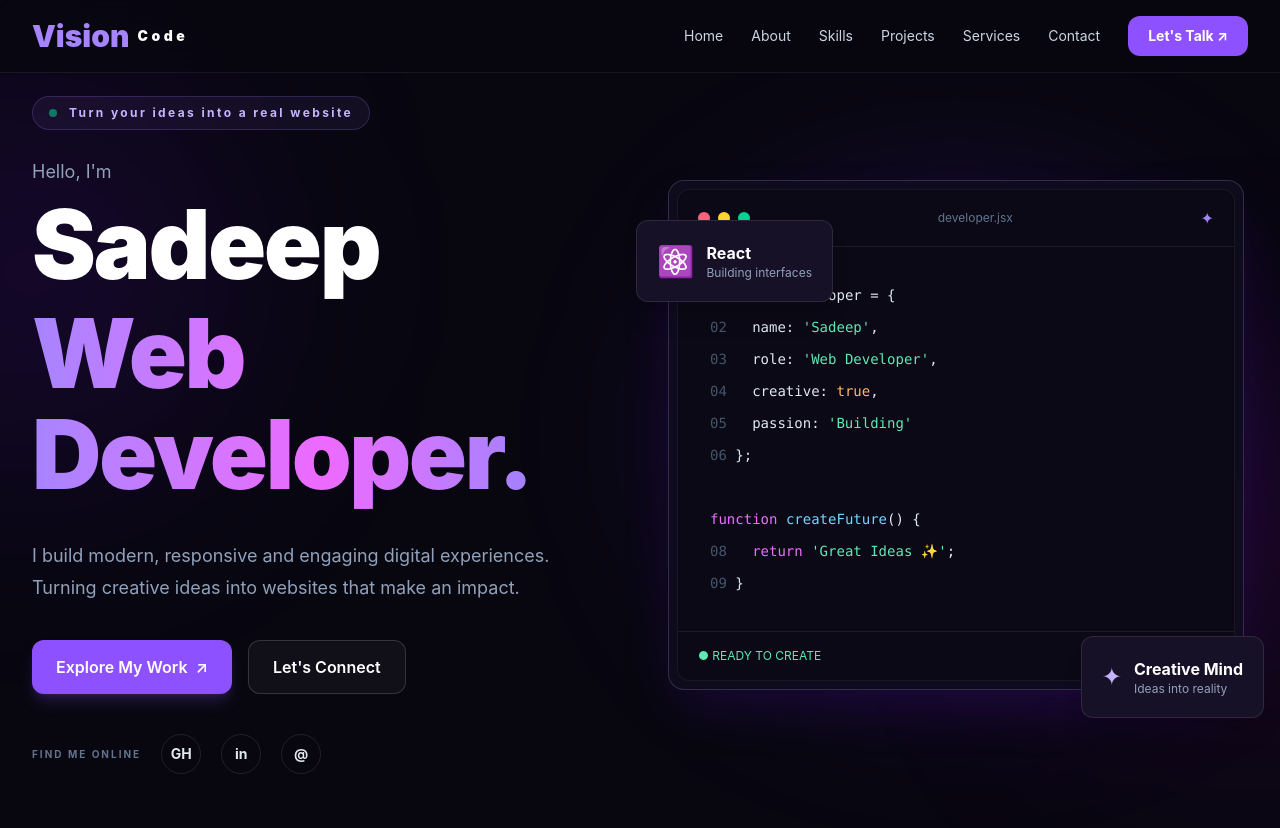
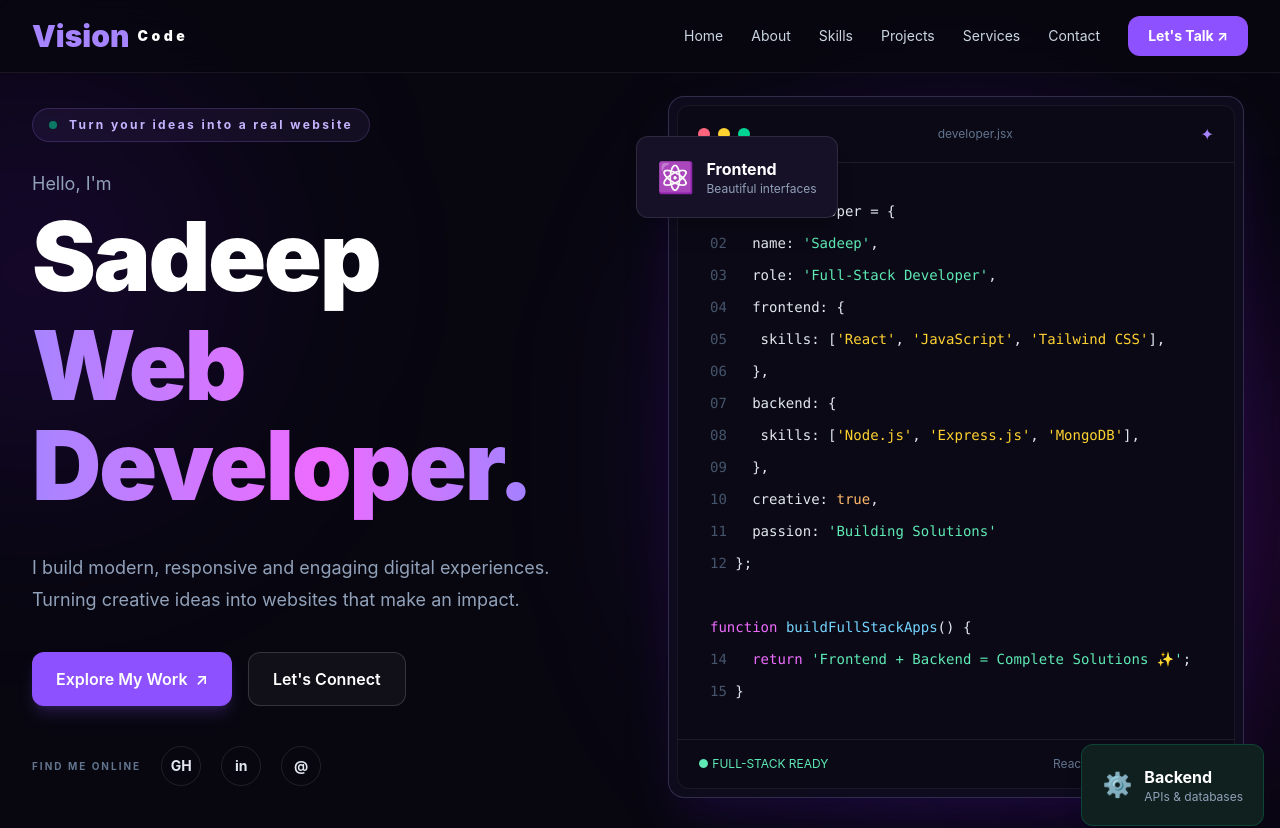
Before and after one commit to sadeepruwan/vision-code-portfolio, a React (Vite) app: page / in a window 1280 px wide. Shown: the top 828 px of the page. Built offline with nearby package versions, Linux system fonts and the light colour scheme.

Commit message:
Update Teddy Bears Shop project

```diff
--- a/index.html
+++ b/index.html
@@ -4,7 +4,7 @@
     <meta charset="UTF-8" />
     <link rel="icon" type="image/svg+xml" href="/vite.svg" />
     <meta name="viewport" content="width=device-width, initial-scale=1.0" />
-    <title>Niluka Shope</title>
+    <title>Vision Code</title>
   </head>
   <body>
     <div id="root"></div>
--- a/src/App.jsx
+++ b/src/App.jsx
@@ -249,11 +249,13 @@ function App() {
           </div>
 
           {/* Developer card */}
+
 <div className="relative mx-auto w-full max-w-xl">
   <div className="absolute inset-8 rounded-full bg-violet-600/20 blur-[90px]" />
 
   <div className="relative rounded-2xl border border-violet-300/20 bg-[#100d20]/90 p-1 shadow-2xl shadow-violet-950/40 sm:p-2">
     <div className="rounded-xl border border-white/[0.06] bg-[#0b0915]">
+      {/* Editor Header */}
       <div className="flex items-center justify-between border-b border-white/[0.08] px-5 py-4">
         <div className="flex gap-2">
           <span className="h-3 w-3 rounded-full bg-rose-400" />
@@ -264,82 +266,104 @@ function App() {
         <span className="text-violet-400">✦</span>
       </div>
 
+      {/* Code Editor */}
       <div className="overflow-x-auto p-5 font-mono text-xs leading-8 sm:p-8 sm:text-sm">
         <p>
           <span className="text-slate-600">01</span>{" "}
-                    <span className="text-fuchsia-400">const</span> developer ={" "}
-                    {"{"}
+          <span className="text-fuchsia-400">const</span> developer = {"{"}
         </p>
         <p>
           <span className="text-slate-600">02</span> &nbsp; name:{" "}
-                    <span className="text-emerald-300">&apos;Sadeep&apos;</span>
-                    ,
+          <span className="text-emerald-300">'Sadeep'</span>,
         </p>
         <p>
           <span className="text-slate-600">03</span> &nbsp; role:{" "}
-                    <span className="text-emerald-300">
-                      &apos;Web Developer&apos;
-                    </span>
-                    ,
+          <span className="text-emerald-300">'Full-Stack Developer'</span>,
         </p>
         <p>
-                    <span className="text-slate-600">04</span> &nbsp; creative:{" "}
+          <span className="text-slate-600">04</span> &nbsp; frontend: {"{"}
+        </p>
+        <p>
+          <span className="text-slate-600">05</span> &nbsp;&nbsp; skills: [
+          <span className="text-amber-300">'React'</span>,{" "}
+          <span className="text-amber-300">'JavaScript'</span>,{" "}
+          <span className="text-amber-300">'Tailwind CSS'</span>],
+        </p>
+        <p>
+          <span className="text-slate-600">06</span> &nbsp; {"},"}
+        </p>
+        <p>
+          <span className="text-slate-600">07</span> &nbsp; backend: {"{"}
+        </p>
+        <p>
+          <span className="text-slate-600">08</span> &nbsp;&nbsp; skills: [
+          <span className="text-amber-300">'Node.js'</span>,{" "}
+          <span className="text-amber-300">'Express.js'</span>,{" "}
+          <span className="text-amber-300">'MongoDB'</span>],
+        </p>
+        <p>
+          <span className="text-slate-600">09</span> &nbsp; {"},"}
+        </p>
+        <p>
+          <span className="text-slate-600">10</span> &nbsp; creative:{" "}
           <span className="text-orange-300">true</span>,
         </p>
         <p>
-                    <span className="text-slate-600">05</span> &nbsp; passion:{" "}
-                    <span className="text-emerald-300">
-                      &apos;Building&apos;
-                    </span>
+          <span className="text-slate-600">11</span> &nbsp; passion:{" "}
+          <span className="text-emerald-300">'Building Solutions'</span>
         </p>
         <p>
-                    <span className="text-slate-600">06</span> {"};"}
+          <span className="text-slate-600">12</span> {"};"}
         </p>
         <br />
         <p>
           <span className="text-fuchsia-400">function</span>{" "}
-                    <span className="text-sky-300">createFuture</span>() {"{"}
+          <span className="text-sky-300">buildFullStackApps</span>() {"{"}
         </p>
         <p>
-                    <span className="text-slate-600">08</span> &nbsp;{" "}
+          <span className="text-slate-600">14</span> &nbsp;{" "}
           <span className="text-fuchsia-400">return</span>{" "}
           <span className="text-emerald-300">
-                      &apos;Great Ideas ✨&apos;
+            'Frontend + Backend = Complete Solutions ✨'
           </span>
           ;
         </p>
         <p>
-                    <span className="text-slate-600">09</span> {"}"}
+          <span className="text-slate-600">15</span> {"}"}
         </p>
       </div>
 
+      {/* Footer */}
       <div className="flex flex-wrap items-center justify-between gap-2 border-t border-white/[0.08] px-5 py-4 text-[10px] text-slate-500 sm:text-xs">
-                  <span className="text-emerald-300">● READY TO CREATE</span>
-                  <span>React + JavaScript</span>
+        <span className="text-emerald-300">● FULL-STACK READY</span>
+        <span>React + Node.js + MongoDB</span>
       </div>
     </div>
   </div>
 
+  {/* Frontend Floating Card */}
   <div className="absolute -left-3 top-10 rounded-xl border border-white/10 bg-[#171128] p-4 shadow-xl sm:-left-8 sm:p-5">
     <div className="flex items-center gap-3">
       <span className="text-3xl">⚛️</span>
       <div>
-                  <p className="font-bold text-white">React</p>
-                  <p className="text-xs text-slate-400">Building interfaces</p>
+        <p className="font-bold text-white">Frontend</p>
+        <p className="text-xs text-slate-400">Beautiful interfaces</p>
       </div>
     </div>
   </div>
 
-            <div className="absolute -bottom-7 right-2 rounded-xl border border-white/10 bg-[#171128] p-4 shadow-xl sm:-right-5 sm:p-5">
+  {/* Backend Floating Card */}
+  <div className="absolute -bottom-7 right-2 rounded-xl border border-emerald-400/20 bg-[#10201e] p-4 shadow-xl sm:-right-5 sm:p-5">
     <div className="flex items-center gap-3">
-                <span className="text-2xl text-violet-300">✦</span>
+      <span className="text-2xl">{"⚙️"}</span>
       <div>
-                  <p className="font-bold text-white">Creative Mind</p>
-                  <p className="text-xs text-slate-400">Ideas into reality</p>
+        <p className="font-bold text-white">Backend</p>
+        <p className="text-xs text-slate-400">APIs & databases</p>
       </div>
     </div>
   </div>
 </div>
+
         </section>
 
         {/* About */}
```
Lines whose indentation alone changed are shown as unchanged.
